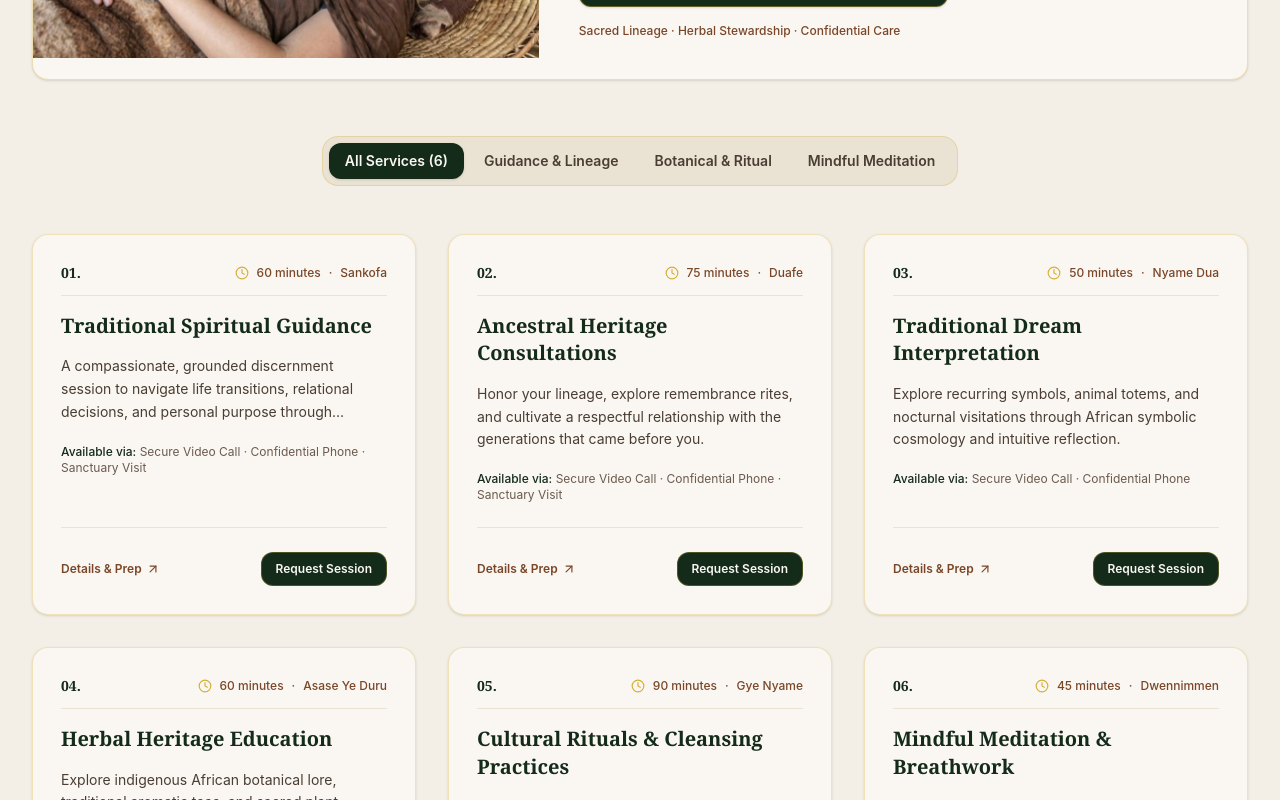
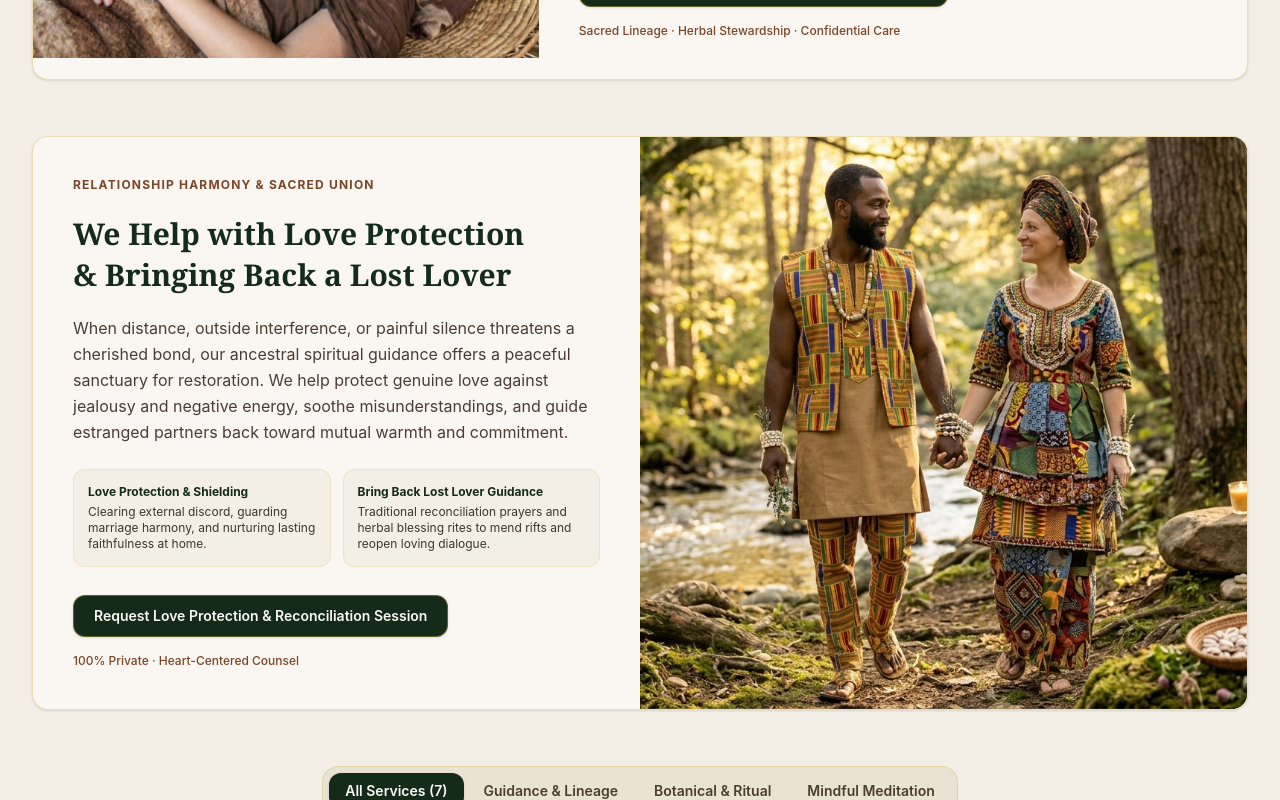
Before and after one commit to mbo134/gifedroot, a React (Vite) app: page / in a window 1280 px wide. Shown: the part 3220-4020 px from the top of the page. Built offline with nearby package versions, Linux system fonts and the light colour scheme.

Commit message:
feat(services): add Love Protection & Reconciliation service
Add "Love Protection & Bring Back Lover" guidance to the service offerings, including descriptive content and corresponding UI components.

```diff
--- a/src/components/ServicesSection.tsx
+++ b/src/components/ServicesSection.tsx
@@ -83,6 +83,57 @@ export const ServicesSection: React.FC<ServicesSectionProps> = ({
                 Sacred Lineage · Herbal Stewardship · Confidential Care
               </span>
             </div>
+          </div>
+        </div>
+
+        {/* Love Protection & Relationship Reconciliation Showcase */}
+        <div className="mb-14 bg-[#FAF7F2] rounded-2xl border border-[#D4AF37]/35 shadow-sm overflow-hidden grid grid-cols-1 lg:grid-cols-12 items-center">
+          <div className="lg:col-span-6 p-6 sm:p-8 lg:p-10 space-y-5 order-2 lg:order-1">
+            <p className="text-xs font-bold uppercase tracking-widest text-[#7A4628]">
+              Relationship Harmony &amp; Sacred Union
+            </p>
+            <h3 className="text-2xl sm:text-3xl font-serif font-bold text-[#142B1A] leading-snug [text-wrap:balance]">
+              We Help with Love Protection &amp; Bringing Back a Lost Lover
+            </h3>
+            <p className="text-sm sm:text-base text-[#4A3D33] leading-relaxed">
+              When distance, outside interference, or painful silence threatens a cherished bond, our ancestral spiritual guidance offers a peaceful sanctuary for restoration. We help protect genuine love against jealousy and negative energy, soothe misunderstandings, and guide estranged partners back toward mutual warmth and commitment.
+            </p>
+            <div className="grid grid-cols-1 sm:grid-cols-2 gap-3 pt-1 text-xs text-[#3E342D]">
+              <div className="p-3.5 rounded-xl bg-[#F4EFE6] border border-[#D4AF37]/20">
+                <span className="font-bold text-[#142B1A] block mb-1">
+                  Love Protection &amp; Shielding
+                </span>
+                Clearing external discord, guarding marriage harmony, and nurturing lasting faithfulness at home.
+              </div>
+              <div className="p-3.5 rounded-xl bg-[#F4EFE6] border border-[#D4AF37]/20">
+                <span className="font-bold text-[#142B1A] block mb-1">
+                  Bring Back Lost Lover Guidance
+                </span>
+                Traditional reconciliation prayers and herbal blessing rites to mend rifts and reopen loving dialogue.
+              </div>
+            </div>
+            <div className="pt-2 flex flex-wrap items-center gap-4">
+              <button
+                type="button"
+                onClick={() => onRequestBooking('love-protection-reconciliation')}
+                className="px-5 py-2.5 text-xs sm:text-sm font-semibold text-[#FAF7F2] bg-[#142B1A] hover:bg-[#1B3824] rounded-xl border border-[#D4AF37]/40 shadow-sm transition-colors cursor-pointer"
+              >
+                Request Love Protection &amp; Reconciliation Session
+              </button>
+              <span className="text-xs text-[#7A4628] font-medium">
+                100% Private · Heart-Centered Counsel
+              </span>
+            </div>
+          </div>
+
+          <div className="lg:col-span-6 bg-[#142B1A] order-1 lg:order-2 h-full">
+            <img
+              src="/assets/aistudio/image_7c2d777a_08471a85.jpg"
+              alt="Couple walking hand in hand in traditional African attire beside a forest stream with sacred herbs, candles, and cowrie offerings symbolizing love protection and reconciliation"
+              loading="lazy"
+              referrerPolicy="no-referrer"
+              className="w-full aspect-video lg:h-full object-cover object-center"
+            />
           </div>
         </div>
 
--- a/src/data/spiritualData.ts
+++ b/src/data/spiritualData.ts
@@ -108,6 +108,24 @@ export const SERVICES: ServiceItem[] = [
     whatToExpect: 'Begins with gentle posture alignment, followed by guided breathing exercises, resonant rhythm meditation, and five minutes of restorative stillness.',
     preparation: 'Sit in a quiet space on a floor cushion or supportive chair. Loosen any restrictive clothing.',
     sacredSymbol: 'Dwennimmen'
+  },
+  {
+    id: 'love-protection-reconciliation',
+    title: 'Love Protection & Bring Back Lover Guidance',
+    category: 'guidance',
+    shortDesc: 'We help with love protection, clearing outside interference, and guiding reconciliation to restore trust and bring back a beloved partner.',
+    fullDesc: 'Relationships face heavy storms from misunderstandings, third-party interference, distance, and emotional fatigue. Through time-honored African spiritual counsel, prayerful cleansing, and ancestral alignment, we help shield committed love, soften hardened hearts, and open the path for heartfelt reconciliation and renewed devotion.',
+    duration: '60 minutes',
+    format: ['Secure Video Call', 'Confidential Phone', 'Sanctuary Visit'],
+    keyBenefits: [
+      'Traditional spiritual protection around committed relationships and marriage',
+      'Guidance and cleansing aimed at restoring communication and bringing back a separated lover',
+      'Clearing jealous interference, emotional distance, and household tension',
+      'Compassionate, confidential counsel rooted in honesty and mutual dignity'
+    ],
+    whatToExpect: 'We listen quietly to the full story of your bond, assess spiritual disharmony or external strain around the relationship, and guide you through ancestral prayer, reconciliation practices, and protective home rituals.',
+    preparation: 'Hold a clear, honest intention for peace, mutual respect, and renewed affection. Keep your partner’s full first name in mind for our quiet reflection.',
+    sacredSymbol: 'Akoma'
   }
 ];
 
```
Also changed, not shown: public/assets/aistudio/image_7c2d777a_08471a85.jpg (added).
